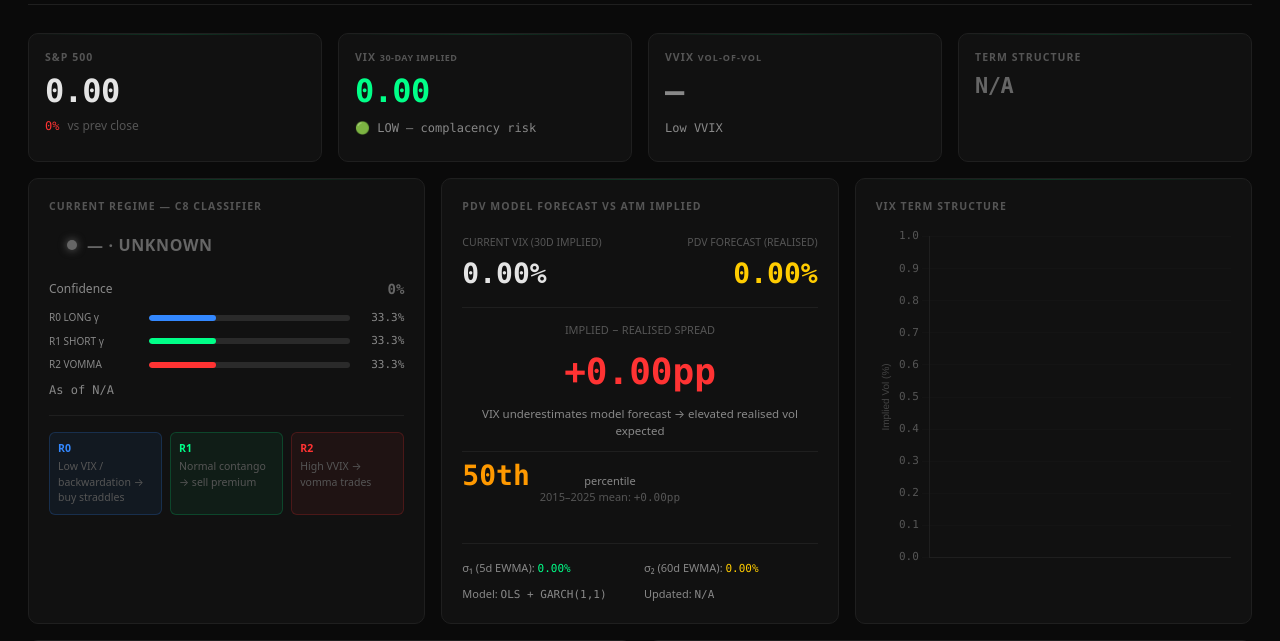
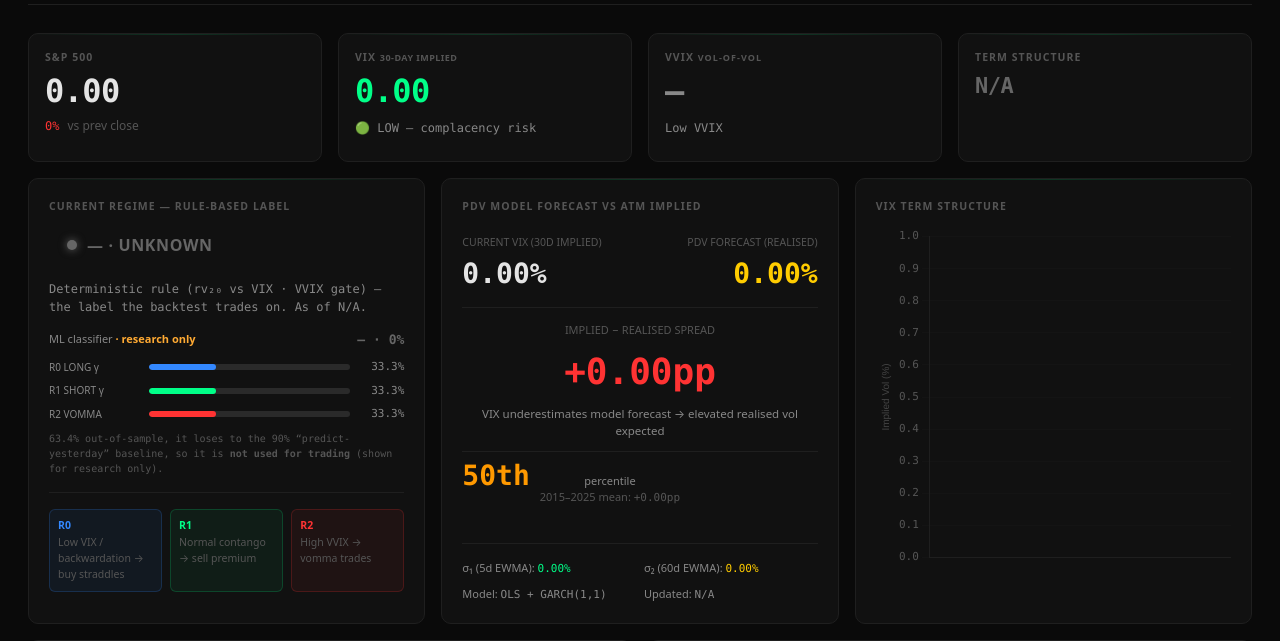
Before and after one commit to navnoorthapar/vol-system-dashboard, a Flask app: page / in a window 1280 px wide. Shown: the part 158-799 px from the top of the page. Run offline with Flask 3, Linux system fonts and the light colour scheme; data that the repository does not hold is empty.

Commit message:
Dashboard: fix two inconsistencies a PM would catch on the live site
1. Homepage regime card led with the C8 CLASSIFIER's call ("R2 · VOMMA ACTIVE
   70%") while the same page showed VVIX "Normal" and VIX "NORMAL range" — an
   internal contradiction — and it contradicted the documented stance that the
   classifier is demoted/research-only (loses 63.4% vs the 90% persistence
   baseline). The backtest trades on the deterministic RULE labels, not the
   classifier. Fix: headline the rule-based label (here R1 · SHORT GAMMA,
   consistent with the normal VVIX) and show the classifier separately, clearly
   marked "research only" with the demotion caveat. load_page1 now sets the
   headline regime from regime_labels.parquet and exposes clf_* fields for the
   research view (with safe fallbacks).

2. Calibration page showed the daily-bot's 2026-06-16 fit (RMSE 0.72, Feller
   FAIL by 1e-7) instead of the documented showcase, contradicting the README's
   2026-05-31 "Feller PASS, RMSE 0.52". The selector picked newest-acceptable,
   letting a marginally-worse daily fit override the clean showcase. Fix:
   latest_good_calibration_path() now returns the BEST (lowest-SPX-RMSE)
   non-degenerate fit → stable, shows 2026-05-31 (Feller PASS), matches README.

Verified in a browser preview: homepage headlines R1 (rule) with the classifier
demoted; calibration page shows 2026-05-31 / Feller PASS / RMSE 0.52; the
homepage "Calibration:" date now reads 2026-05-31 too. All 4 pages render 200.

Co-Authored-By: Claude Opus 4.8 <noreply@anthropic.com>

```diff
--- a/dashboard/app.py
+++ b/dashboard/app.py
@@ -45,29 +45,35 @@ def _db() -> sqlite3.Connection:
 
 
 def latest_good_calibration_path() -> str:
-    """Return the newest joint_cal_*.pkl that passes the degeneracy gate.
+    """Return the BEST joint_cal_*.pkl: lowest SPX RMSE among non-degenerate fits.
 
-    Daily cloud refreshes occasionally produce degenerate Heston fits (sigma->0,
-    rho->0) from thin intraday option snapshots. We show the most recent
-    NON-degenerate calibration so the calibration page never displays a
-    constant-variance corner as the headline result. Falls back to the newest
-    file if (somehow) none pass, and finally to the 2026-05-31 showcase fit.
+    Daily cloud refreshes produce noisy Heston fits from thin intraday option
+    snapshots — some degenerate (sigma->0, rho->0), some merely worse-quality or
+    Feller-marginal. Rather than headline whichever ran most recently (which can
+    flip the page to a marginally worse fit than the documented showcase), we
+    display the system's best clean calibration: the lowest-RMSE fit that passes
+    the degeneracy gate. This is stable, matches the README's showcase
+    (2026-05-31, RMSE 0.52, Feller PASS), and never regresses the headline to a
+    marginal daily run. Falls back to the newest file, then the 05-31 showcase.
     """
     import glob as _glob
     from joint_vol_calibration.calibration.joint_calibrator import is_acceptable_calibration
 
     cals = sorted(_glob.glob(str(DATA / "calibrations" / "joint_cal_*.pkl")))
-    for path in reversed(cals):          # newest first
+    best_path, best_rmse = None, float("inf")
+    for path in cals:
         try:
             with open(path, "rb") as f:
                 cal = pickle.load(f)
             losses = cal.get("leg_losses", cal.get("losses", {}))
             spx_rmse = losses.get("spx_iv_rmse", None)
             ok, _ = is_acceptable_calibration(cal.get("params", {}), spx_rmse)
-            if ok:
-                return path
+            if ok and spx_rmse is not None and spx_rmse < best_rmse:
+                best_path, best_rmse = path, spx_rmse
         except Exception:
             continue
+    if best_path:
+        return best_path
     if cals:
         return cals[-1]
     return str(DATA / "calibrations" / "joint_cal_2026-05-31.pkl")
@@ -247,26 +253,40 @@ def load_page1() -> dict[str, Any]:
             "vvix":         vvix_dec,                     # > 1.0 triggers R2
         }])
 
-        proba = clf.predict_proba(feat_live)[0]
-        reg   = int(np.argmax(proba))
+        proba   = clf.predict_proba(feat_live)[0]
+        clf_reg = int(np.argmax(proba))
 
         names  = ["LONG GAMMA", "SHORT GAMMA", "VOMMA ACTIVE"]
         colors = ["#3388ff", "#00ff88", "#ff3333"]
         labels = ["R0", "R1", "R2"]
+
+        # HEADLINE regime = the deterministic RULE-BASED label (rv_20d vs VIX;
+        # VVIX > threshold). These are the labels the backtest actually trades on.
+        # C16/C17: the ML classifier scores 63.4% OOS and LOSES to the trivial
+        # persistence baseline (y_t = y_{t-1}, 90.0% on 2020+), so it is demoted
+        # to research-only — we do NOT headline its prediction. It is shown
+        # separately below, clearly caveated. (Showing the classifier's call as
+        # the headline previously contradicted both the rule label and the
+        # displayed VVIX state.)
+        try:
+            reg = int(_rl["regime"].iloc[-1])
+        except Exception:
+            reg = clf_reg
         d["regime"]       = reg
         d["regime_name"]  = names[reg]
         d["regime_color"] = colors[reg]
         d["regime_label"] = labels[reg]
-        d["regime_conf"]  = round(float(proba[reg]) * 100, 1)
         d["regime_date"]  = _rl_max_date or d.get("spx_date", "live")  # Bug 3
+
+        # ML classifier — RESEARCH ONLY (demoted); shown with a caveat.
+        d["clf_label"]    = labels[clf_reg]
+        d["clf_name"]     = names[clf_reg]
+        d["clf_color"]    = colors[clf_reg]
+        d["clf_conf"]     = round(float(proba[clf_reg]) * 100, 1)
+        d["clf_agrees"]   = (clf_reg == reg)
         d["prob_r0"]      = round(float(proba[0]) * 100, 1)
         d["prob_r1"]      = round(float(proba[1]) * 100, 1)
         d["prob_r2"]      = round(float(proba[2]) * 100, 1)
-        # C16: vvix removed from training features (circular with the R2 label
-        # definition). Honest OOS accuracy without it: 63.4% (was 86.2% inflated).
-        # C17: 63.4% LOSES to the trivial persistence baseline (y_t = y_{t-1},
-        # 90.0% on 2020+) — classifier demoted from the trading loop; the
-        # backtest uses the lagged deterministic rule labels directly.
         d["clf_accuracy"] = "63.4%"
     except Exception as e:
         d["regime_error"] = str(e)
@@ -310,6 +330,12 @@ def load_page1() -> dict[str, Any]:
             d["regime_date"]  = _rl_max_date or d.get("spx_date", "N/A")  # Bug 3
             d["prob_r0"] = d["prob_r1"] = d["prob_r2"] = 33.3
         d.setdefault("clf_accuracy", "63.4%")  # C16 honest no-vvix accuracy
+        # Safe clf_* defaults so the research-only card renders if inference failed
+        d.setdefault("clf_label", d.get("regime_label", "—"))
+        d.setdefault("clf_name",  d.get("regime_name", "N/A"))
+        d.setdefault("clf_color", d.get("regime_color", "#666"))
+        d.setdefault("clf_conf",  0)
+        d.setdefault("clf_agrees", True)
 
     # Calibration date for timestamp (Bug 7) — latest NON-degenerate joint_cal
     try:
--- a/dashboard/templates/index.html
+++ b/dashboard/templates/index.html
@@ -110,7 +110,7 @@
 
   <!-- Current Regime -->
   <div class="card" style="grid-column: span 1;">
-    <div class="card-label">Current Regime — C8 Classifier</div>
+    <div class="card-label">Current Regime — rule-based label</div>
 
     <div class="flex gap12 mt8" style="align-items:flex-start;">
       <div style="flex:1;">
@@ -119,20 +119,29 @@
           padding:10px 18px; border-radius:8px;
           background:{{ d.regime_color }}18;
           border:1px solid {{ d.regime_color }}44;
-          margin-bottom:12px;
+          margin-bottom:8px;
         ">
           <div style="width:10px;height:10px;border-radius:50%;background:{{ d.regime_color }};box-shadow:0 0 8px {{ d.regime_color }};"></div>
           <span style="font-size:16px;font-weight:800;letter-spacing:0.04em;color:{{ d.regime_color }};">
             {{ d.regime_label }} · {{ d.regime_name }}
           </span>
         </div>
-
-        <div class="flex space-between" style="margin-bottom:6px;">
-          <span style="font-size:12px;color:var(--text2);">Confidence</span>
-          <span class="mono" style="font-size:14px;font-weight:700;color:{{ d.regime_color }};">{{ d.regime_conf }}%</span>
+        <div class="card-sub" style="margin-bottom:14px;">
+          Deterministic rule (rv₂₀ vs VIX · VVIX gate) — the label the backtest
+          trades on. As of {{ d.regime_date }}.
         </div>
 
-        <!-- Probability bars -->
+        <!-- ML classifier: research-only (demoted, C17) -->
+        <div class="flex space-between" style="margin-bottom:6px;">
+          <span style="font-size:11px;color:var(--text2);">
+            ML classifier <span style="color:#ffaa33;font-weight:600;">· research only</span>
+          </span>
+          <span class="mono" style="font-size:13px;font-weight:700;color:{{ d.clf_color }};">
+            {{ d.clf_label }} · {{ d.clf_conf }}%
+          </span>
+        </div>
+
+        <!-- Probability bars (classifier output) -->
         <div class="progress-bar-wrap">
           <div class="progress-row">
             <div class="progress-label" style="font-size:10px;">R0 LONG γ</div>
@@ -157,7 +166,9 @@
           </div>
         </div>
 
-        <div class="card-sub mt8">As of {{ d.regime_date }}</div>
+        <div class="card-sub mt8" style="color:var(--text3);font-size:10px;line-height:1.5;">
+          {% if not d.clf_agrees %}Classifier disagrees with the rule label here — {% endif %}63.4% out-of-sample, it loses to the 90% “predict-yesterday” baseline, so it is <strong>not used for trading</strong> (shown for research only).
+        </div>
       </div>
     </div>
 
```
